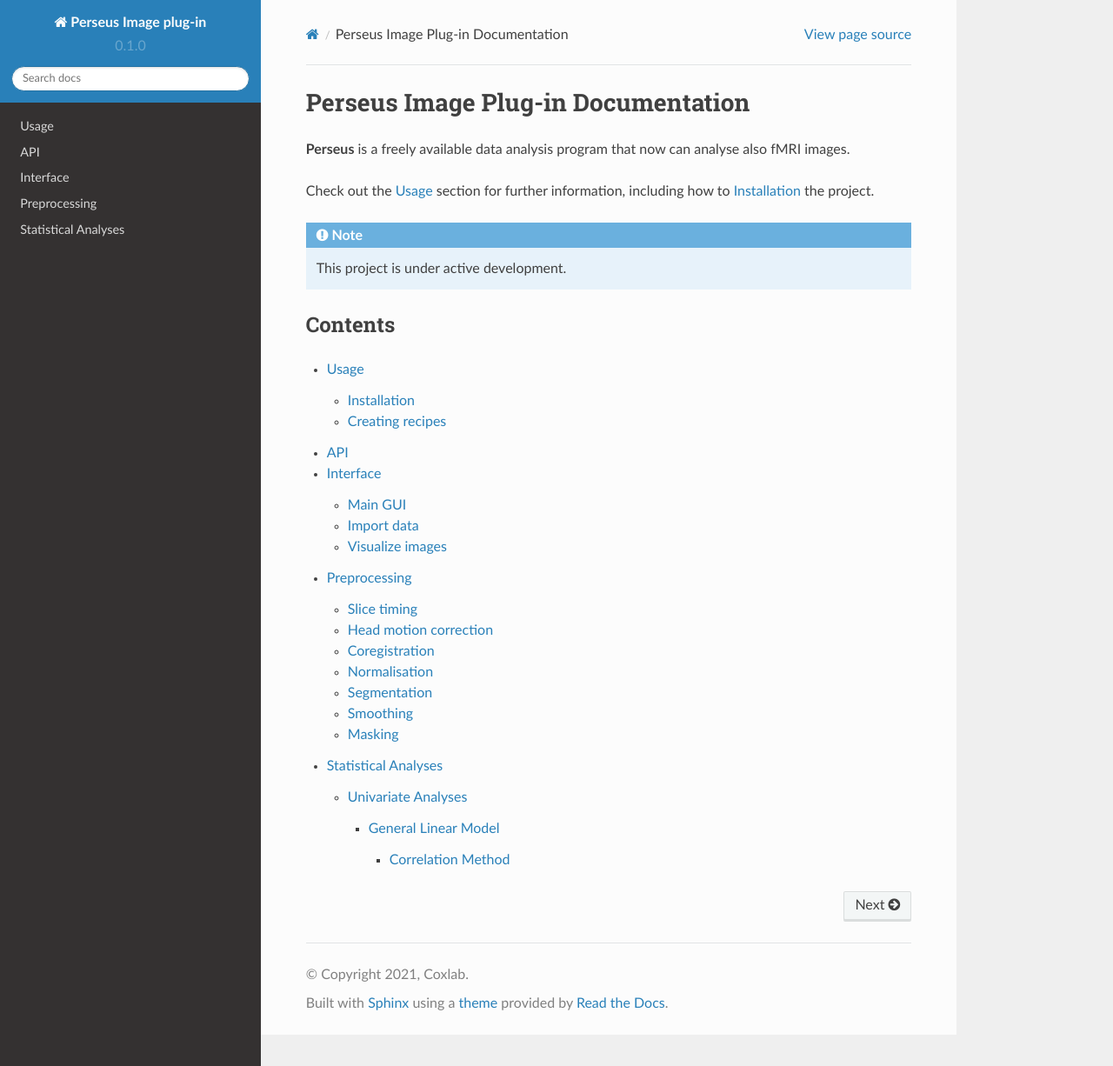
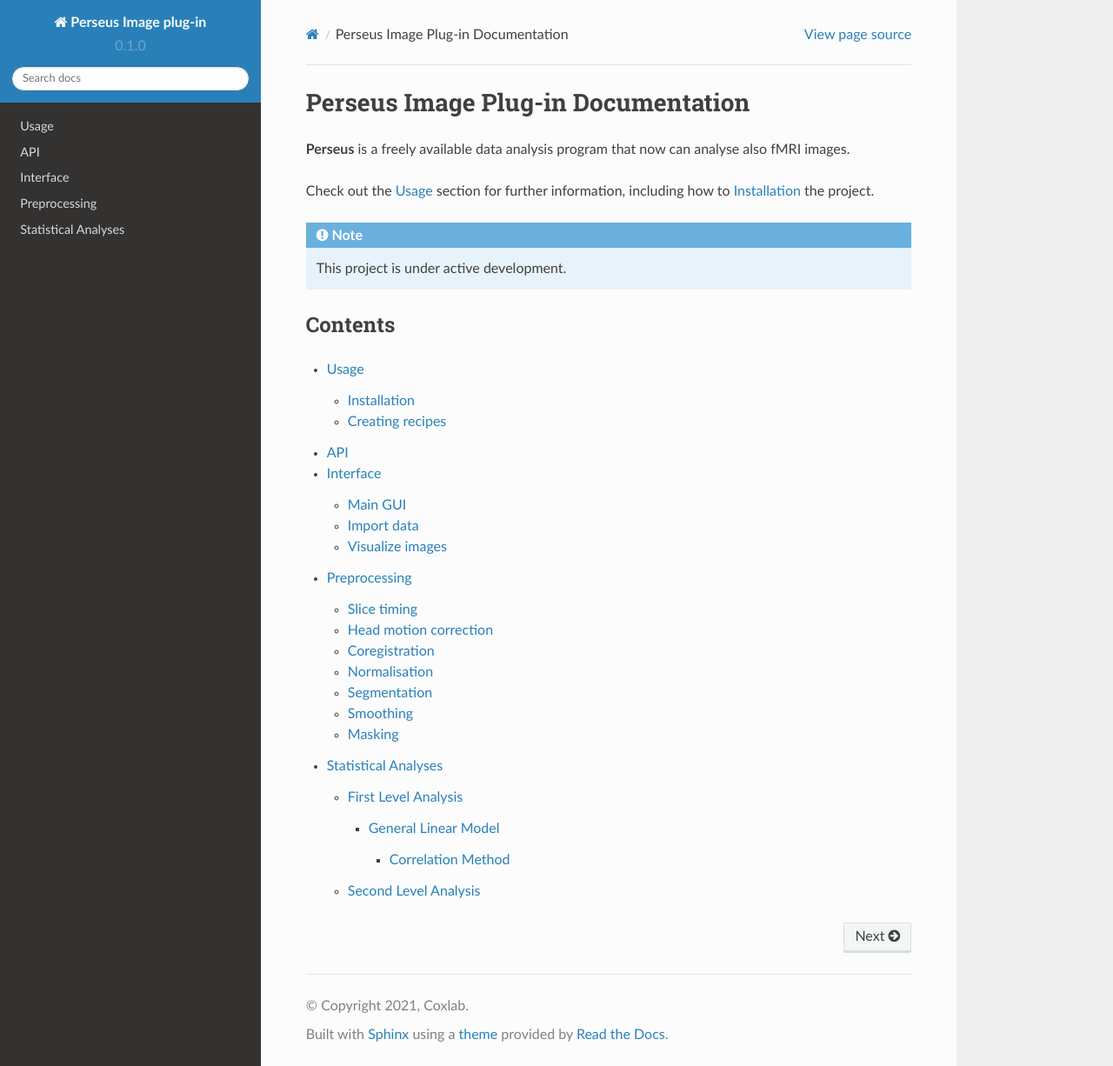
Before and after one commit to CarloDeNart/Perseus-Image-plug-in, a Sphinx documentation site: the page built from docs/source/index.rst, in a window 1280 px wide and 1226 px high. Shown: the whole window at 87% size. Built offline with Sphinx 7.4.7 and the Read the Docs theme 2.0.0, drawn with Linux system fonts in a browser that asks for light colours.

Commit message:
Update Statistical Analyses.rst

```diff
--- a/docs/source/Statistical Analyses.rst
+++ b/docs/source/Statistical Analyses.rst
@@ -2,8 +2,8 @@
 Statistical Analyses
 ********************
 
-Univariate Analyses
-===================
+First Level Analysis
+=====================
 
 General Linear Model
 --------------------
@@ -125,3 +125,8 @@
        :label: eq17
 
     The user can indicate the vector :math:`c`, which will then be tested for the null hypothesis stated in equation :eq:`eq15`.
+
+
+
+Second Level Analysis
+======================
```
